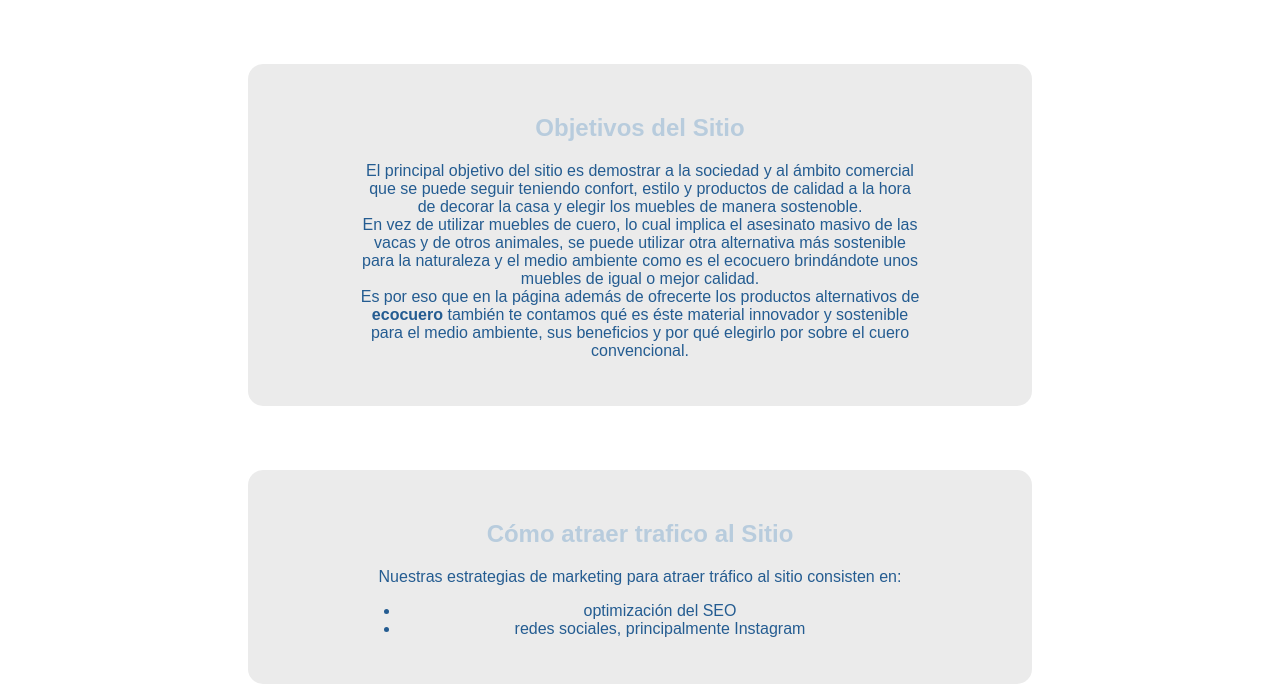
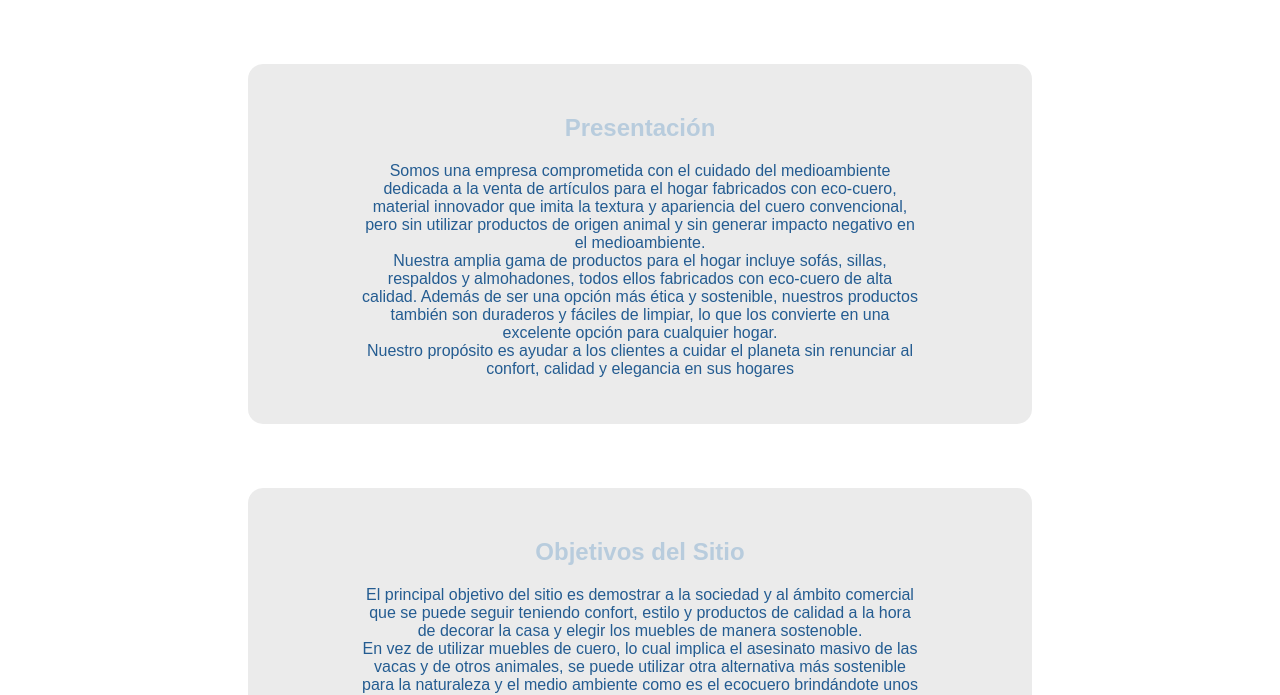
Before and after one commit to ElishebaTawil/pagina-grupo, a plain HTML site: page avances.html in a window 1280 px wide. Shown: the part 94-789 px from the top of the page. Drawn offline with Linux system fonts and the light colour scheme.

Commit message:
version 4.2

```diff
--- a/avances.html
+++ b/avances.html
@@ -30,9 +30,25 @@
     <!-- Contenido -->
     <main>
         <section id="inicio">
-            <!-- Objetivos -->
+
             <div class="inicio">
+                <!-- Presentacion -->
 
+                <div class="textoProy1">
+                    <h1>Presentación</h1>
+                    <p>Somos una empresa comprometida con el cuidado del medioambiente dedicada a la venta de artículos para el hogar fabricados con eco-cuero,
+                        material innovador que imita la textura y apariencia del cuero convencional,
+                        pero sin utilizar productos de origen animal y sin generar impacto negativo en el medioambiente.
+
+                        <br>Nuestra amplia gama de productos para el hogar incluye sofás, sillas, respaldos y almohadones, todos ellos fabricados
+                        con eco-cuero de alta calidad. Además de ser una opción más ética y sostenible, nuestros productos también son duraderos y
+                        fáciles de limpiar, lo que los convierte en una excelente opción para cualquier hogar.
+
+                        <br>Nuestro propósito es ayudar a los clientes a cuidar el planeta sin renunciar al confort, calidad y elegancia en sus
+                        hogares</p>
+
+                </div>
+                <!-- Objetivos -->
                 <div class="textoProy1">
                     <H1>Objetivos del Sitio</H1>
 
@@ -94,6 +110,9 @@
 
                     <h3>Eslogan:</h3>
                     <p>"Its not just for them, its for us"</p>
+
+                    <h3>Dominio</h3>
+                    <p>Se utilizará al dominio proveniente de Github Pages</p>
 
                     <h3>paleta de clores:</h3>
                     <div style="text-align: center;">
```
